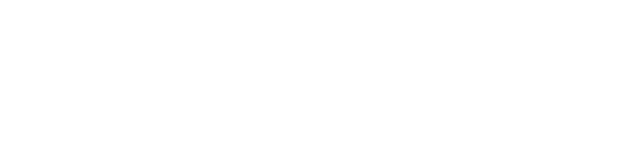
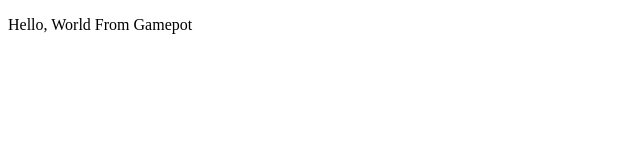
Before and after one commit to cdpace/gamepot, a website: page pages/index.html in a window 1280 px wide. Shown: the whole page, without its empty margins (0-640 px from the left). Drawn offline with Linux system fonts and the light colour scheme.

Commit message:
some changes

```diff
--- a/pages/index.html
+++ b/pages/index.html
@@ -4,6 +4,6 @@
         <title>Gamepot</title>
     </head>
     <body>
-
+        <p>Hello, World From Gamepot</p>
     </body>
 </html>
--- a/app.js
+++ b/server.js
@@ -13,7 +13,6 @@
 
 
 
-
 //Start Server
 server.start(function(err){
    if(err)
```
